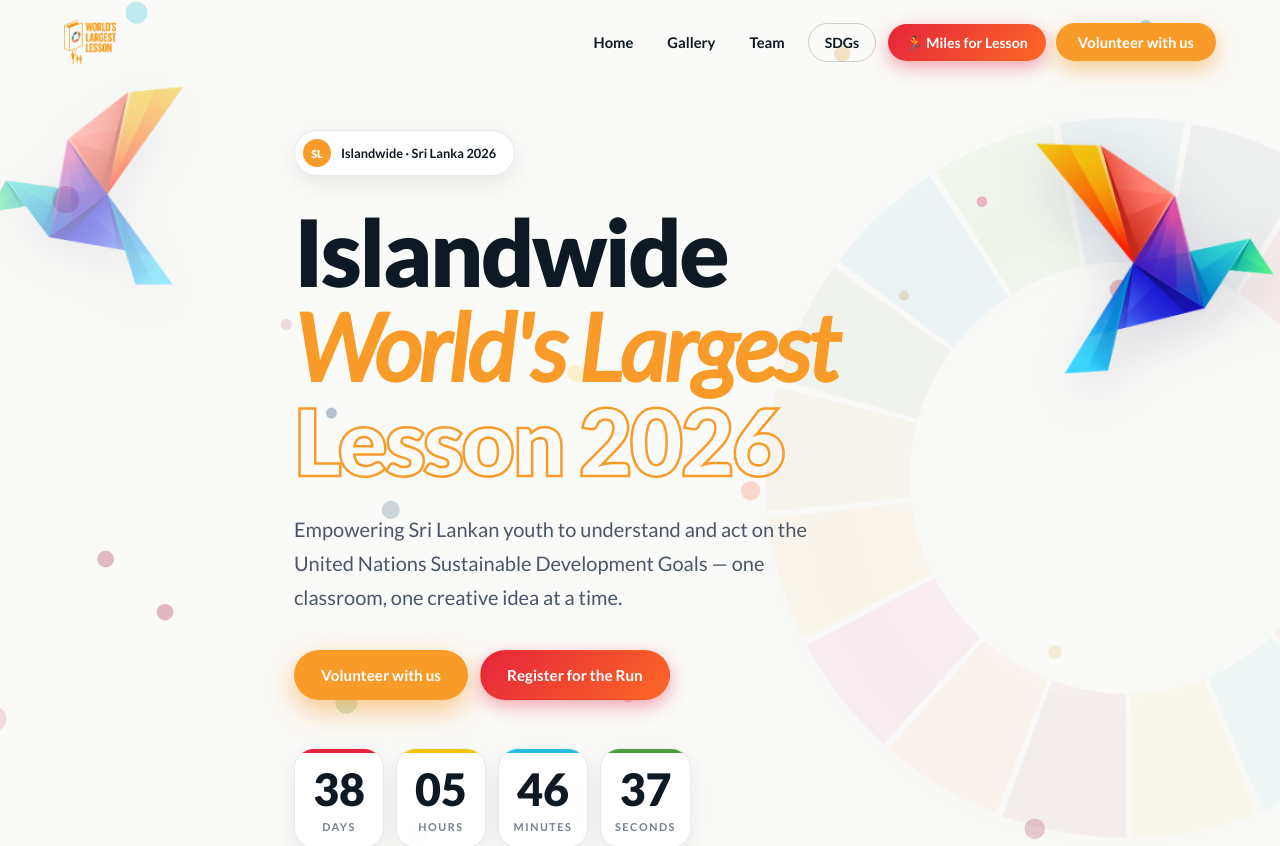
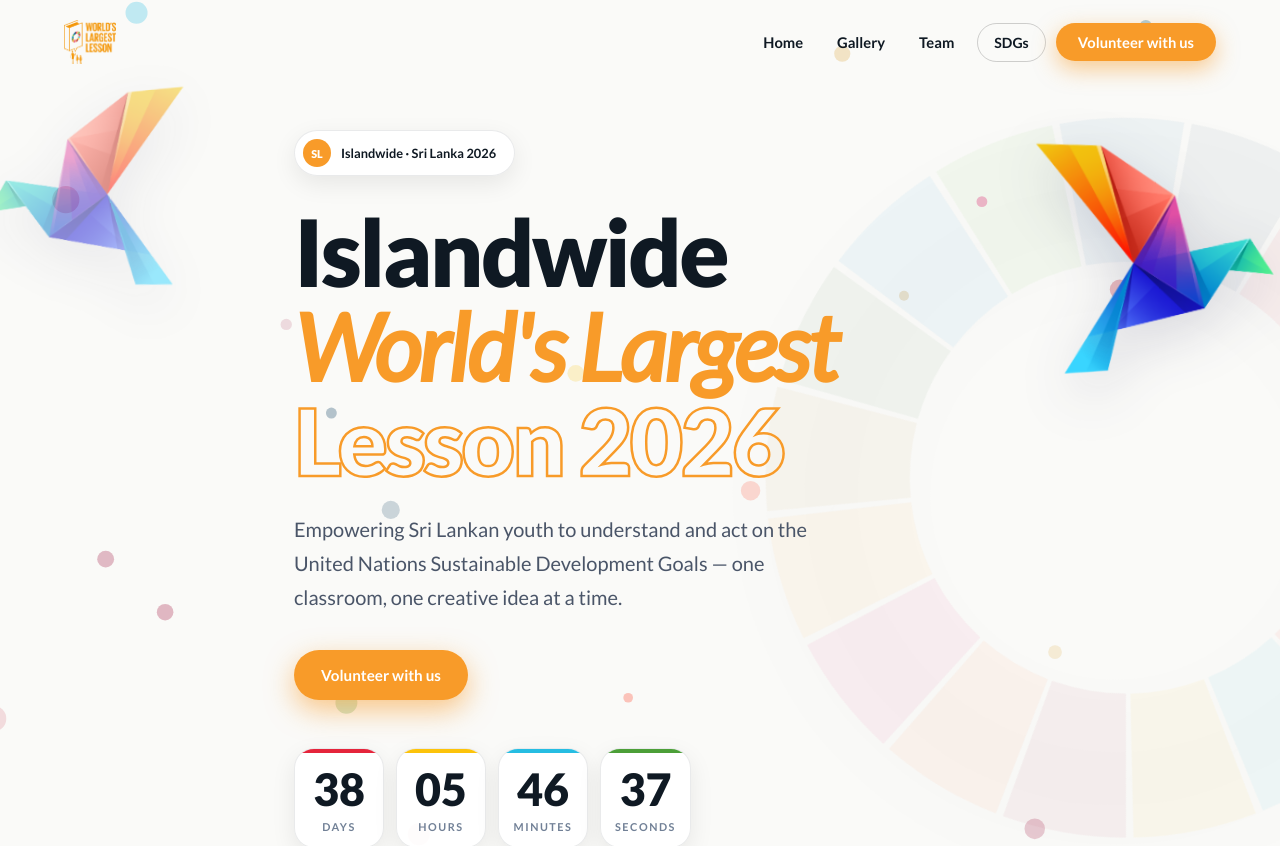
Before and after one commit to DulainNimthakaJayasumana/wll-2026, a React (Vite) app: page / in a window 1280 px wide. Shown: the top 846 px of the page. Built offline with nearby package versions, Linux system fonts and the light colour scheme.

Commit message:
disable volunteer page

```diff
--- a/src/components/Hero.jsx
+++ b/src/components/Hero.jsx
@@ -126,7 +126,6 @@
         </p>
         <div className={s.ctas}>
           <button onClick={goToRegister} className={`${s.btn} ${s.primary}`}>Volunteer with us</button>
-          <a href="#run" className={`${s.btn} ${s.runBtn}`}>Register for the Run</a>
         </div>
         <div className={s.countdown}>
           <div className={s.cdRow}>
--- a/src/components/Nav.jsx
+++ b/src/components/Nav.jsx
@@ -1,5 +1,5 @@
 import { useState, useEffect } from 'react';
-import { goToRun, goToVolunteer, goToSDGs, goHome } from '../App';
+import { goToVolunteer, goToSDGs, goHome } from '../App';
 import s from './Nav.module.css';
 
 const LINKS = [
@@ -37,7 +37,6 @@
   }, []);
 
   const handleLink = (id) => { scrollToSection(id); };
-  const handleRun       = () => { goToRun(); };
   const handleVolunteer = () => { goToVolunteer(); };
   const handleSDGs      = () => {
     if (window.location.hash === '#sdgs') {
@@ -61,9 +60,6 @@
         <button className={s.sdgsLink} onClick={handleSDGs}>
           <span className={s.full}>SDGs</span><span className={s.short}>SDGs</span>
         </button>
-        <button className={s.ctaRun} onClick={handleRun}>
-          <span className={s.full}>🏃 Miles for Lesson</span><span className={s.short}>🏃 Run</span>
-        </button>
         <button className={s.cta} onClick={handleVolunteer}>
           <span className={s.full}>Volunteer with us</span><span className={s.short}>Volunteer</span>
         </button>
```
